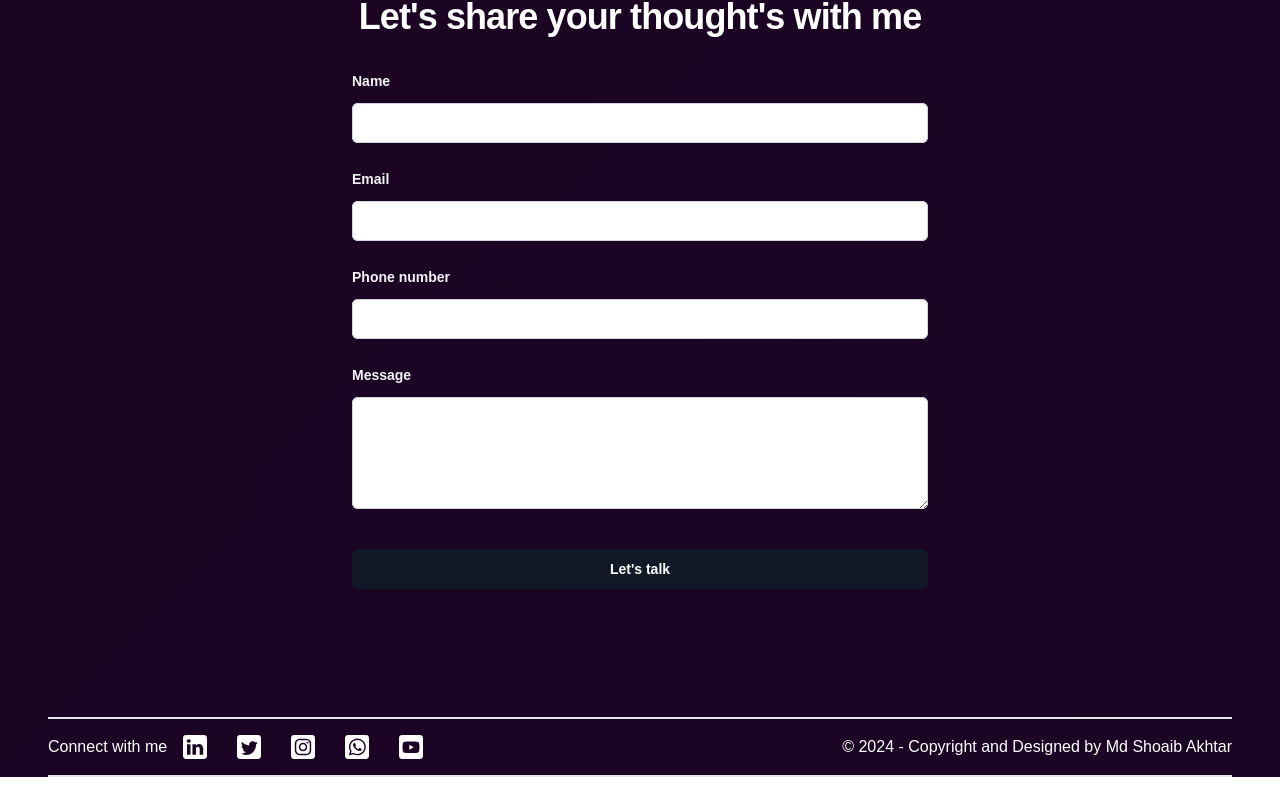
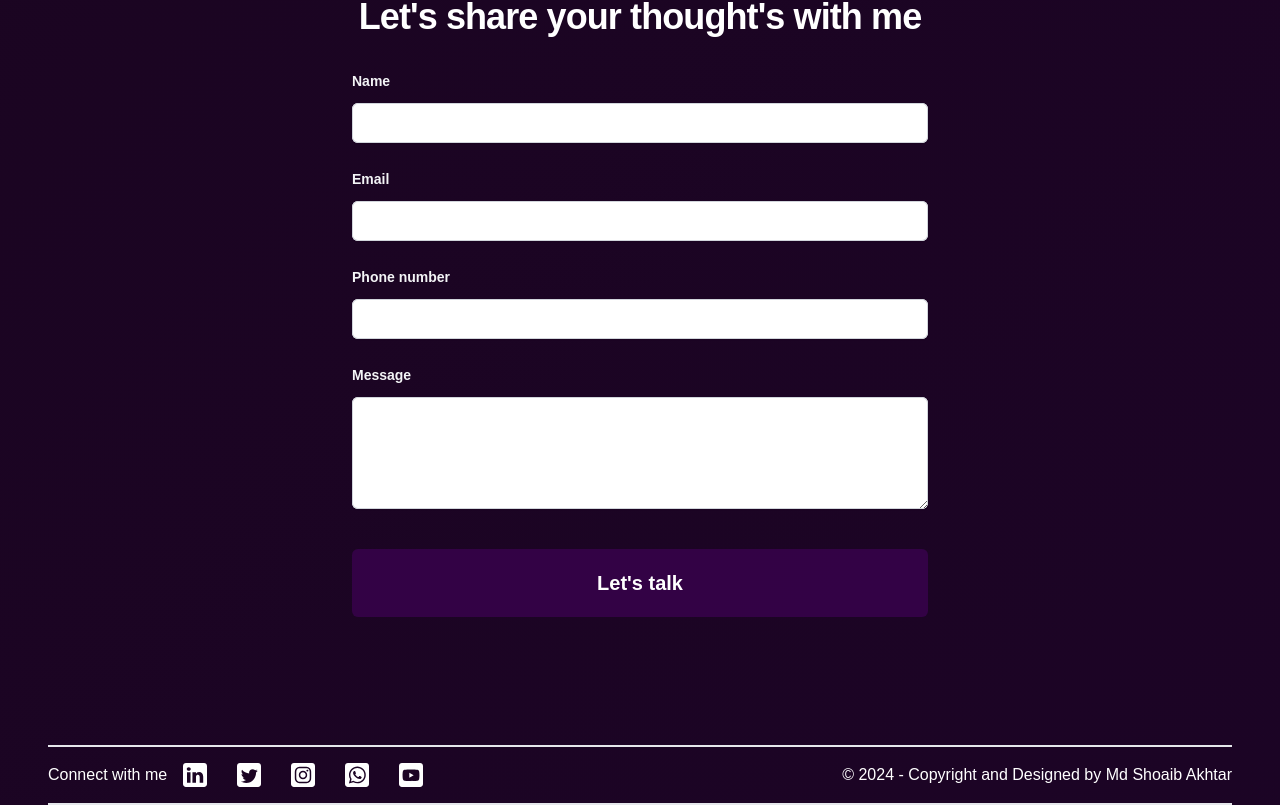
Before and after one commit to mdshoaibakhtar/md.akhtar, a Next.js app: page / in a window 1280 px wide. Shown: the part 6069-6874 px from the top of the page. Before the commit the page ends 6846 px from the top, so only its background shows below. Built offline with nearby package versions, Linux system fonts and the light colour scheme.

Commit message:
Update button animation

```diff
--- a/src/components/Contact.tsx
+++ b/src/components/Contact.tsx
@@ -68,37 +68,19 @@ export default function Contact() {
                             />
                         </div>
                     </div>
-                    {/* <Field className="flex gap-x-4 sm:col-span-2">
-                        <div className="flex h-6 items-center">
-                            <Switch
-                                checked={agreed}
-                                onChange={setAgreed}
-                                className="group flex w-8 flex-none cursor-pointer rounded-full bg-gray-200 p-px ring-1 ring-inset ring-gray-900/5 transition-colors duration-200 ease-in-out focus-visible:outline focus-visible:outline-2 focus-visible:outline-offset-2 focus-visible:outline-indigo-600 data-[checked]:bg-indigo-600"
-                            >
-                                <span className="sr-only">Agree to policies</span>
-                                <span
-                                    aria-hidden="true"
-                                    className="h-4 w-4 transform rounded-full bg-white shadow-sm ring-1 ring-gray-900/5 transition duration-200 ease-in-out group-data-[checked]:translate-x-3.5"
-                                />
-                            </Switch>
-                        </div>
-                        <Label className="text-sm leading-6 text-gray-600">
-                            By selecting this, you agree to our{' '}
-                            <a href="#" className="font-semibold text-indigo-600">
-                                privacy&nbsp;policy
-                            </a>
-                            .
-                        </Label>
-                    </Field> */}
                 </div>
-                <div className="mt-10">
-                    <button
-                        type="submit"
-                        className="block w-full rounded-md bg-gray-900 px-3.5 py-2.5 text-center text-sm font-semibold text-white shadow-sm hover:bg-gray-800 focus-visible:outline focus-visible:outline-2 focus-visible:outline-offset-2 focus-visible:outline-indigo-600"
-                    >
-                        Let&apos;s talk
-                    </button>
+                <div className="flex flex-col items-center justify-center mt-10">
+                    {/* <h2 className="text-2xl font-semibold mb-6">Animated Button</h2> */}
+                    <div className="w-full bg-[#43005d99] text-white font-bold text-xl px-8 py-5 rounded-md text-center transition-all duration-500 ease-in-out hover:pr-8 relative overflow-hidden cursor-pointer group">
+                        <span className="relative transition-all duration-500 group-hover:pr-6">Let&apos;s talk
+                            <span className="absolute opacity-0 top-[-4px] right-[-1.25rem] transition-all duration-500 ease-in-out group-hover:opacity-100 group-hover:right-0">
+                                &raquo;
+                            </span>
+                        </span>
+                    </div>
+
                 </div>
+
             </form>
         </div>
     )
```
